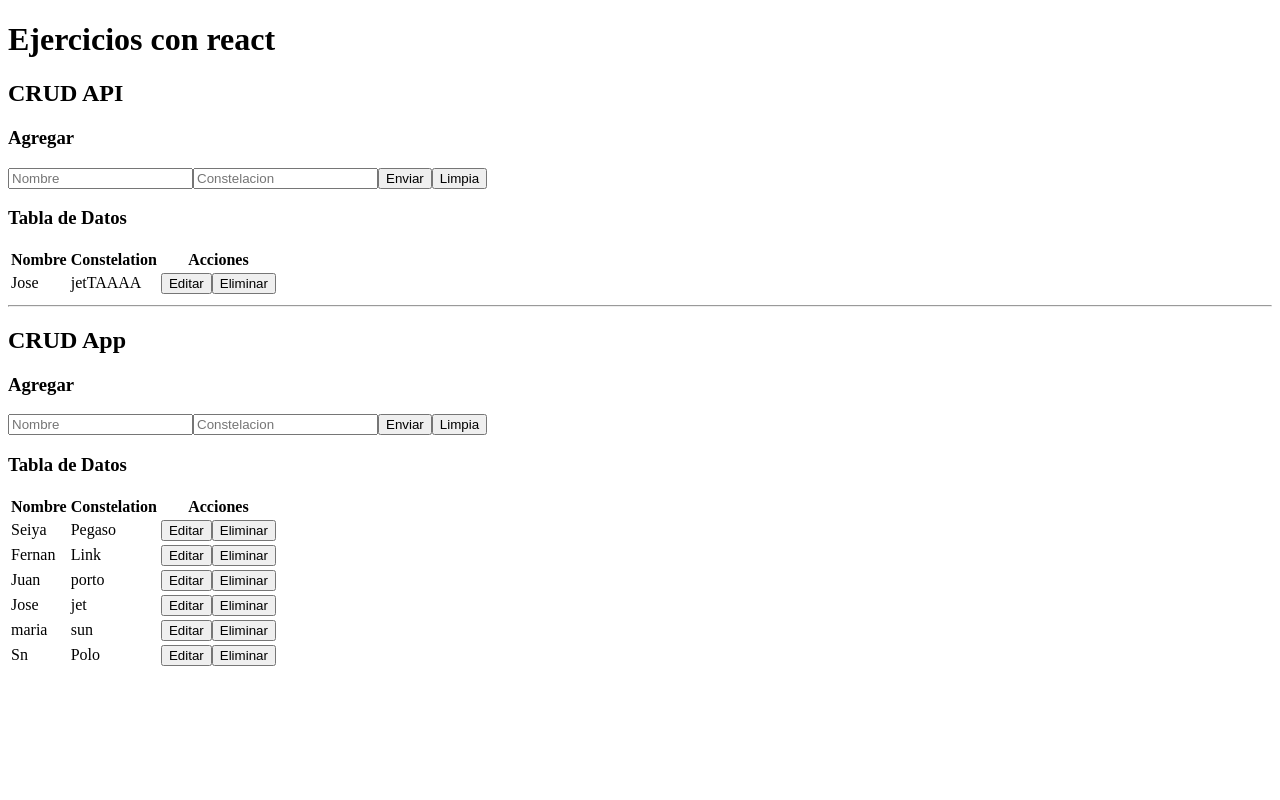
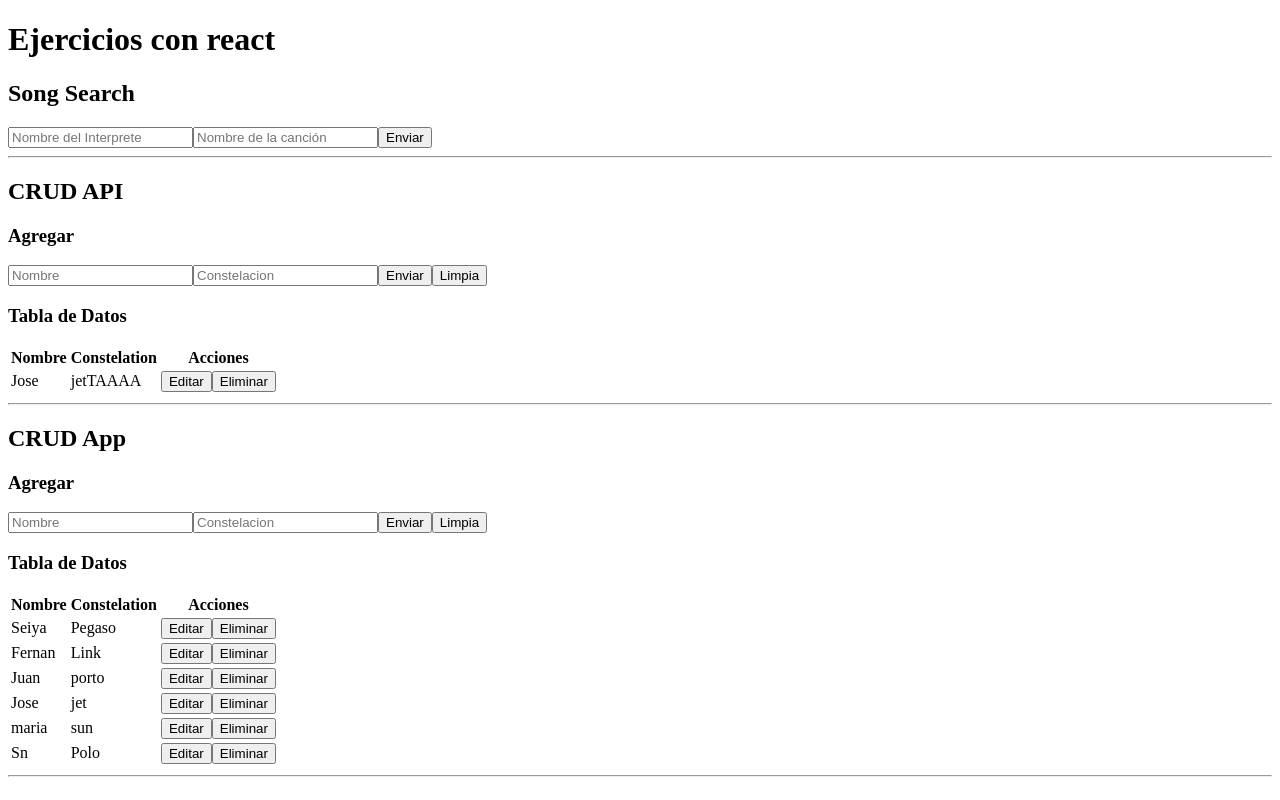
Before and after one commit to 80asv/react-ejercicios, a React (Create React App) app: page / in a window 1280 px wide. Built offline with nearby package versions, Linux system fonts and the light colour scheme; data requests are answered from the project's data file.

Commit message:
Song Search

```diff
--- a/src/App.js
+++ b/src/App.js
@@ -1,14 +1,18 @@
 import React from "react";
 import CrudApi  from "./components/CrudApi";
 import CrudApp from './components/CrudApp';
+import SongSearch from "./components/SongSearch";
 
 function App() {
   return (
       <div>
           <h1>Ejercicios con react</h1>
+          <SongSearch/>
+          <hr />
           <CrudApi/>
           <hr />
           <CrudApp/>
+          <hr />
       </div>
   );
 }
--- /dev/null
+++ b/src/components/SongArtist.js
@@ -0,0 +1,19 @@
+import React from 'react'
+
+const SongArtist = ({ artist }) => {
+  return (
+    <section>
+        <h3>{artist.strArtist}</h3>
+        <img src={artist.strArtistThumb} alt={artist.strArtist} />
+        <p>
+          { artist.intBornYear} - {artist.intDiedYear || "Presente" }
+        </p>
+        <p>{artist.strCountry}</p>
+        <p>{artist.strGenre} - {artist.strStyle}</p>
+        <a href={`http://${artist.strWebsite}`} target="_blank" rel="noreferrer">Sitio web</a>
+        <p>{artist.strBiographyEN}</p>
+    </section>
+  )
+}
+
+export default SongArtist
--- /dev/null
+++ b/src/components/SongDetails.js
@@ -0,0 +1,22 @@
+import React from 'react'
+import SongArtist from './SongArtist'
+import SongLyric from './SongLyric'
+import {Message} from './Message';
+
+const SongDetails = ({ search, lyric, bio }) => {
+  if(!lyric || !bio) return null;
+
+
+  return (
+      <>
+          {
+            lyric.err || lyric.name === "AbortError"
+                ? <Message msg={`Error: No existe la canción ${search.song}`} bgColor="#dc3545"/>
+                : <SongLyric title={search.song} lyrics={lyric.lyrics}/>
+          }
+          {bio.artists ? <SongArtist artist={bio.artists[0]}/> : <Message msg={`Error. No existe el interprete ${search.artist}`} bgColor="#dc3545"/>}
+      </>
+  )
+}
+
+export default SongDetails;
--- /dev/null
+++ b/src/components/SongForm.js
@@ -0,0 +1,40 @@
+import React, { useState, useEffect } from 'react';
+
+const SongForm = ({ handleSearch }) => {
+
+    const initialForm = {
+        artist: "",
+        song: ""
+    }
+
+    const [form, setForm] = useState(initialForm);
+
+    const handleChange = e => {
+        setForm({
+            ...form,
+            [e.target.name]: e.target.value
+        })
+    }
+
+    const handleSubmit = e => {
+        e.preventDefault();
+        if(!form.artist || !form.song){
+            alert("Please enter a artist name and song name");
+            return;
+        }
+        handleSearch(form);
+        setForm(initialForm);
+    }
+
+    return (
+        <div>
+            <form onSubmit={handleSubmit}>
+                <input type="text" name="artist" placeholder='Nombre del Interprete' onChange={handleChange} value={form.artist}/>
+                <input type="text" name="song" placeholder='Nombre de la canción' onChange={handleChange} value={form.song}/>
+                <input type="submit" value="Enviar" />
+            </form>
+        </div>
+    )
+}
+
+export default SongForm;
--- /dev/null
+++ b/src/components/SongLyric.js
@@ -0,0 +1,12 @@
+import React from 'react'
+
+const SongLyric = ({ title, lyrics }) => {
+  return (
+    <section>
+        <h3>{title}</h3>
+        <blockquote style={{whiteSpace: "pre-wrap"}}>{lyrics}</blockquote>
+    </section>
+  )
+}
+
+export default SongLyric
--- /dev/null
+++ b/src/components/SongSearch.js
@@ -0,0 +1,62 @@
+import React, { useState, useEffect } from 'react';
+import { Loader } from './Loader';
+import SongDetails from './SongDetails';
+import SongForm from './SongForm';
+import { helpHttp } from '../helpers/helpHttp';
+
+const SongSearch = () => {
+
+    const [search, setSearch] = useState(null);
+    const [lyric, setLyric] = useState(null);
+    const [bio, setBio] = useState(null);
+    const [loading, setLoading] = useState(false);
+
+    useEffect(() => {
+      if(search === null) return;
+
+      const getData = async () => {
+
+        const { artist, song } = search;
+
+        let artistURL = `https://www.theaudiodb.com/api/v1/json/2/search.php?s=${artist}`;
+        let songURL = `https://api.lyrics.ovh/v1/${artist}/${song}`;
+        setLoading(true);
+        /**
+         * peticion multiple para varias APIs, cada peticion se guardara
+         * en las variables que tengamos en las desestructuracion
+         */
+        const[artistRes,songRes]= await Promise.all([
+            helpHttp().get(artistURL),
+            helpHttp().get(songURL),
+        ]);
+
+
+        setLyric(songRes);
+        setBio(artistRes);
+
+        console.log(artistRes);
+        console.log(songRes);
+
+        setLoading(false);
+      }
+
+      getData();
+    }, [search])
+
+
+    const handleSearch = (data) => {
+        setSearch(data);
+    }
+
+    return (
+        <div>
+            <h2>Song Search</h2>
+            { loading && <Loader/>}
+            {search && !loading && <SongDetails search={search} lyric={lyric} bio={bio}/>}
+            <SongForm handleSearch={handleSearch}/>
+
+        </div>
+    )
+}
+
+export default SongSearch
--- a/src/helpers/helpHttp.js
+++ b/src/helpers/helpHttp.js
@@ -18,7 +18,7 @@
 
         // indicamos que si no hay una respuesta del servidor, abortara la peticion
         setTimeout(() => {
-            controller.abort()
+            controller.abort();
         }, 3000);
 
 
```
